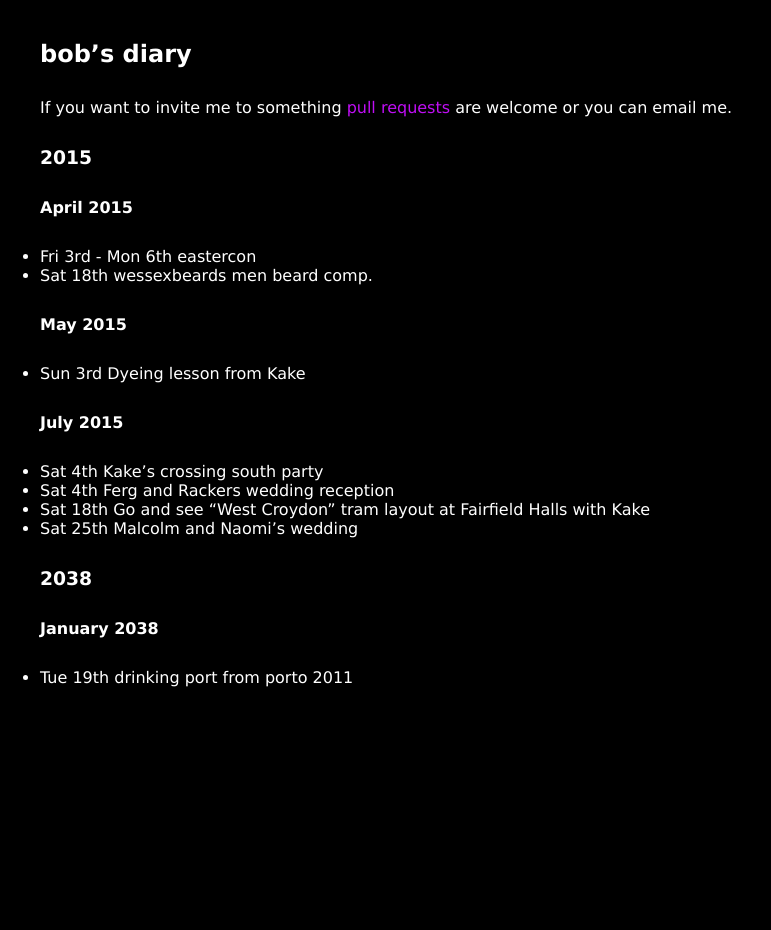
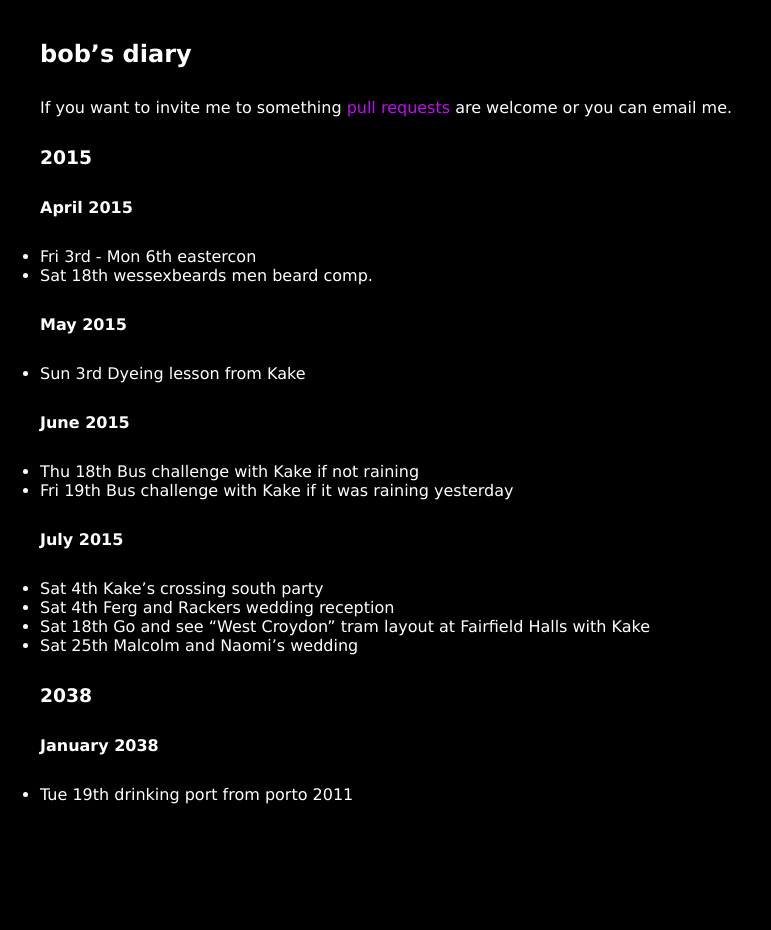
Before and after one commit to rjw1/randomness.org.uk, a Jekyll site: the page built from diary/index.md, in a window 1280 px wide. Shown: the whole page, without its empty margins (0-771 px from the left). Built offline with Jekyll 4.4.1, drawn with Linux system fonts in a browser that asks for light colours; Markdown is read by kramdown in place of the engine named in the settings.

Commit message:
Add bus challenge.

```diff
--- a/diary/index.md
+++ b/diary/index.md
@@ -19,6 +19,11 @@ are welcome or you can email me.
 
 * Sun 3rd Dyeing lesson from Kake
 
+#### June 2015 ####
+
+* Thu 18th Bus challenge with Kake if not raining
+* Fri 19th Bus challenge with Kake if it was raining yesterday
+
 #### July 2015 ####
 
 * Sat 4th Kake's crossing south party
```
